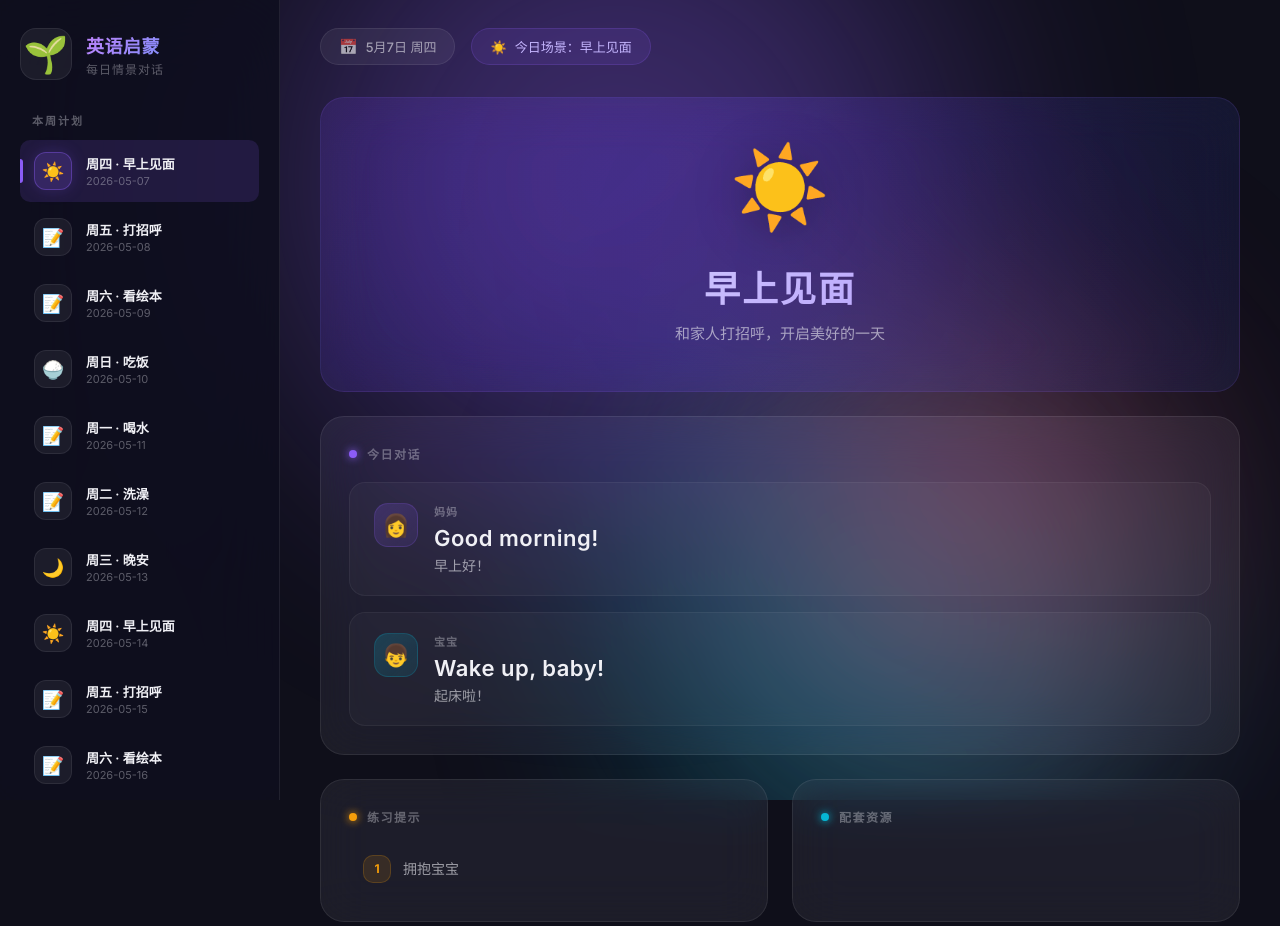
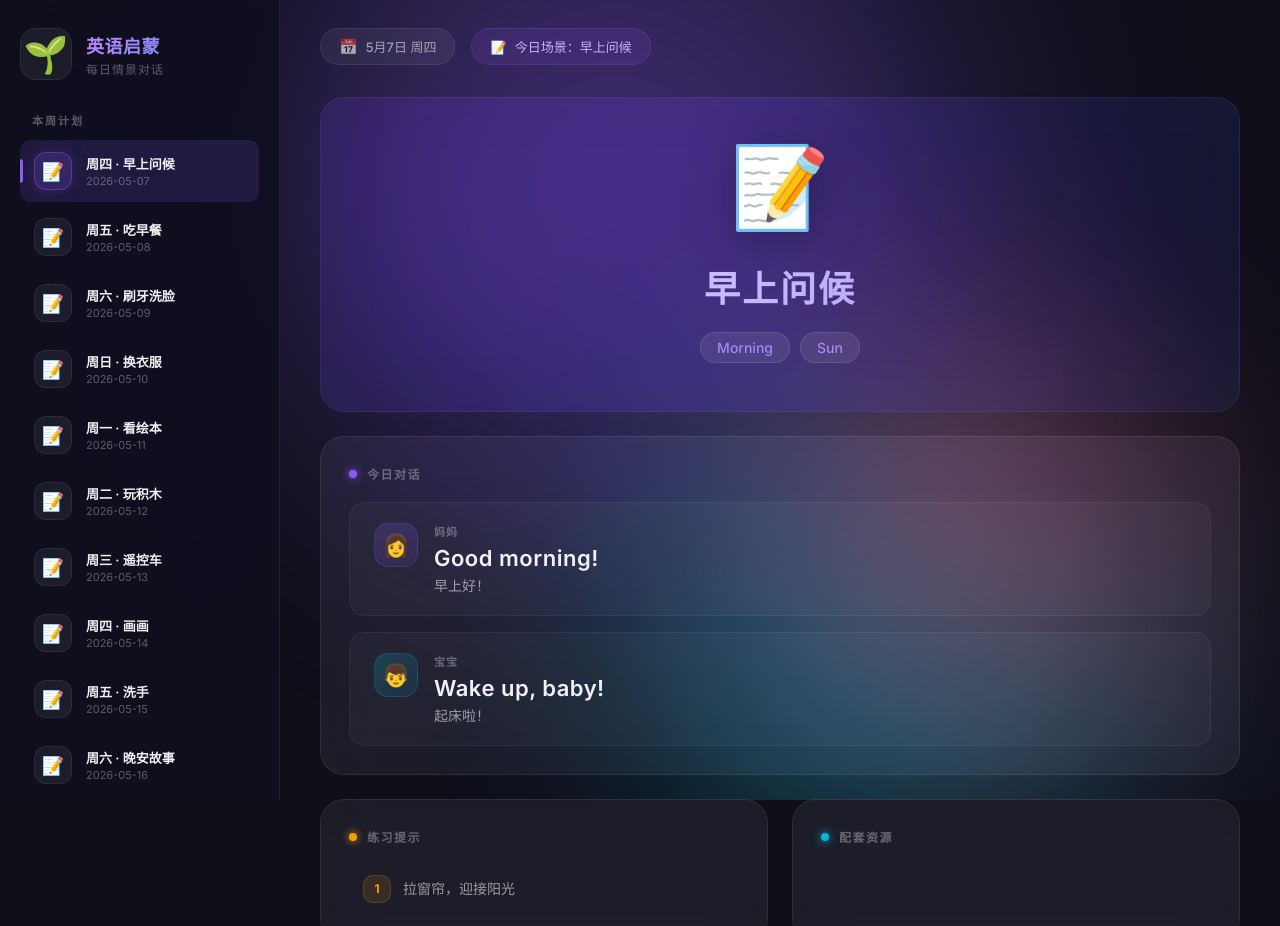
Before and after one commit to alexmayanjun-collab/ranran-en, a plain HTML site: page index.html in a window 1280 px wide. Shown: the top 926 px of the page. Drawn offline with Linux system fonts and the light colour scheme.

Commit message:
feat: implement 30-day non-repetitive learning sequence and UI word tags

```diff
--- a/app.js
+++ b/app.js
@@ -154,6 +154,14 @@ function renderContent() {
   document.getElementById('heroTitle').textContent = data.scene;
   document.getElementById('heroDesc').textContent = cfg.desc;
 
+  // Words
+  const wordsEl = document.getElementById('wordsList');
+  if (data.words) {
+    wordsEl.innerHTML = data.words.map(w => `<span class="word-tag">${w}</span>`).join('');
+  } else {
+    wordsEl.innerHTML = '';
+  }
+
   // Dialogs
   const dialogsEl = document.getElementById('dialogsList');
   dialogsEl.innerHTML = data.dialogs.map((d, i) => {
--- a/curriculum.js
+++ b/curriculum.js
@@ -1,19 +1,40 @@
-// 固定词汇学习路径 (Master Vocabulary List)
+// 30天全不重复学习路径 (Master Vocabulary List)
 const MASTER_SCHEDULE = [
-  // 阶段 1: 晨起与基础交互 (Day 1-10)
-  { scene: "早上见面", vocab: ["Good morning", "Wake up"], dialogs: [{ english: "Good morning!", chinese: "早上好！" }, { english: "Wake up, baby!", chinese: "起床啦！" }], tip: "拥抱宝宝", resources: [] },
-  { scene: "打招呼", vocab: ["Hi", "Hello"], dialogs: [{ english: "Hi, mommy!", chinese: "嗨，妈妈！" }, { english: "Hello, baby!", chinese: "你好，宝贝！" }], tip: "挥手示意", resources: [] },
-  { scene: "看绘本", vocab: ["Look", "Book"], dialogs: [{ english: "Look!", chinese: "看！" }, { english: "A nice book.", chinese: "好书。" }], tip: "指着书面", resources: [] },
-  // ... (简化展示，后续填满30天)
+  // 阶段 1: 晨起与家内活动 (Day 1-10)
+  { scene: "早上问候", icon: "☀️", words: ["Morning", "Sun"], dialogs: [{ english: "Good morning!", chinese: "早上好！" }, { english: "Wake up, baby!", chinese: "起床啦！" }], tip: "拉窗帘，迎接阳光" },
+  { scene: "吃早餐", icon: "🥛", words: ["Milk", "Bread"], dialogs: [{ english: "Drink your milk.", chinese: "喝牛奶。" }, { english: "Eat the bread.", chinese: "吃面包。" }], tip: "准备好健康早餐" },
+  { scene: "刷牙洗脸", icon: "🪥", words: ["Brush", "Teeth"], dialogs: [{ english: "Brush your teeth.", chinese: "刷牙。" }, { english: "Nice and clean.", chinese: "干净啦。" }], tip: "对着镜子一起刷" },
+  { scene: "换衣服", icon: "👕", words: ["Shirt", "Pants"], dialogs: [{ english: "Put on your shirt.", chinese: "穿上衬衫。" }, { english: "Put on your pants.", chinese: "穿上裤子。" }], tip: "鼓励自主穿衣" },
+  { scene: "看绘本", icon: "📖", words: ["Look", "Book"], dialogs: [{ english: "Read a book.", chinese: "看书。" }, { english: "It's a cat.", chinese: "这是猫咪。" }], tip: "模仿动物叫声" },
+  { scene: "玩积木", icon: "🧱", words: ["Blocks", "Build"], dialogs: [{ english: "Build a tower.", chinese: "搭高塔。" }, { english: "It's tall!", chinese: "好高啊！" }], tip: "比比谁搭得高" },
+  { scene: "遥控车", icon: "🏎️", words: ["Car", "Go fast"], dialogs: [{ english: "Drive the car.", chinese: "开车。" }, { english: "Go, go, go!", chinese: "快跑！" }], tip: "设置障碍物" },
+  { scene: "画画", icon: "🎨", words: ["Draw", "Color"], dialogs: [{ english: "Draw a circle.", chinese: "画个圆。" }, { english: "Use the red.", chinese: "用红色。" }], tip: "随意涂鸦" },
+  { scene: "洗手", icon: "🧼", words: ["Soap", "Wash"], dialogs: [{ english: "Wash your hands.", chinese: "洗洗手。" }, { english: "Soap bubbles.", chinese: "洗手液泡泡。" }], tip: "数数洗手时间" },
+  { scene: "晚安故事", icon: "🌙", words: ["Bed", "Sleep"], dialogs: [{ english: "Time for bed.", chinese: "睡觉时间到。" }, { english: "Sweet dreams.", chinese: "做个好梦。" }], tip: "轻声细语" },
 
-  // 阶段 2: 饮食与如厕 (Day 11-20)
-  { scene: "吃饭", vocab: ["Eat", "Yummy"], dialogs: [{ english: "Let's eat!", chinese: "吃饭吧！" }, { english: "Yummy!", chinese: "好吃！" }], tip: "坐好", resources: [] },
-  { scene: "喝水", vocab: ["Water", "Drink"], dialogs: [{ english: "Time for water!", chinese: "喝水啦！" }, { english: "Drink it.", chinese: "喝掉它。" }], tip: "递水杯", resources: [] },
+  // 阶段 2: 户外与探索 (Day 11-20)
+  { scene: "去公园", icon: "🌳", words: ["Park", "Tree"], dialogs: [{ english: "Go to the park.", chinese: "去公园。" }, { english: "See the tree.", chinese: "看树。" }], tip: "观察大自然" },
+  { scene: "天气预报", icon: "☁️", words: ["Weather", "Sunny"], dialogs: [{ english: "How's the weather?", chinese: "天气怎么样？" }, { english: "It's sunny.", chinese: "阳光灿烂。" }], tip: "指指窗外" },
+  { scene: "滑滑梯", icon: "🛝", words: ["Slide", "Down"], dialogs: [{ english: "Go down the slide.", chinese: "滑滑梯。" }, { english: "So fun!", chinese: "太好玩啦！" }], tip: "排队滑滑梯" },
+  { scene: "玩球", icon: "⚽", words: ["Ball", "Kick"], dialogs: [{ english: "Kick the ball.", chinese: "踢球。" }, { english: "Catch it!", chinese: "接住！" }], tip: "传球游戏" },
+  { scene: "看小鸟", icon: "🐦", words: ["Bird", "Fly"], dialogs: [{ english: "Look, a bird!", chinese: "看，小鸟！" }, { english: "It can fly.", chinese: "它会飞。" }], tip: "模仿翅膀" },
+  { scene: "去超市", icon: "🛒", words: ["Shop", "Buy"], dialogs: [{ english: "Let's go shopping.", chinese: "去购物。" }, { english: "Buy an apple.", chinese: "买个苹果。" }], tip: "认识购物清单" },
+  { scene: "坐小汽车", icon: "🚗", words: ["Car", "Ride"], dialogs: [{ english: "Get in the car.", chinese: "上车。" }, { english: "Let's go!", chinese: "出发！" }], tip: "系好安全带" },
+  { scene: "草地上走", icon: "🌿", words: ["Grass", "Walk"], dialogs: [{ english: "Walk on grass.", chinese: "草地上走。" }, { english: "Soft grass.", chinese: "软软的草。" }], tip: "脱鞋感受" },
+  { scene: "荡秋千", icon: "🪑", words: ["Swing", "Up"], dialogs: [{ english: "Swing up high.", chinese: "荡高高。" }, { english: "Push me!", chinese: "推我！" }], tip: "注意安全" },
+  { scene: "回家", icon: "🏠", words: ["Home", "Back"], dialogs: [{ english: "Time to go home.", chinese: "该回家啦。" }, { english: "Sweet home.", chinese: "温暖的家。" }], tip: "整理背包" },
 
-  // 阶段 3: 洗漱与晚安 (Day 21-30)
-  { scene: "洗澡", vocab: ["Bath", "Clean"], dialogs: [{ english: "Bath time!", chinese: "洗澡！" }, { english: "It's clean.", chinese: "洗干净了。" }], tip: "搓泡泡", resources: [] },
-  { scene: "晚安", vocab: ["Good night", "Sleep"], dialogs: [{ english: "Good night!", chinese: "晚安！" }, { english: "Time to sleep.", chinese: "睡觉时间到。" }], tip: "亲亲额头", resources: [] }
+  // 阶段 3: 情感与日常需求 (Day 21-30)
+  { scene: "肚子饿", icon: "😋", words: ["Hungry", "Food"], dialogs: [{ english: "I am hungry.", chinese: "我饿了。" }, { english: "What to eat?", chinese: "吃什么？" }], tip: "表达需求" },
+  { scene: "要喝水", icon: "💧", words: ["Thirsty", "Water"], dialogs: [{ english: "I am thirsty.", chinese: "我渴了。" }, { english: "Drink water.", chinese: "喝水。" }], tip: "自主拿水杯" },
+  { scene: "上厕所", icon: "🚽", words: ["Potty", "Toilet"], dialogs: [{ english: "I need potty.", chinese: "要上厕所。" }, { english: "Go please.", chinese: "请去吧。" }], tip: "及时引导" },
+  { scene: "开心", icon: "😊", words: ["Happy", "Smile"], dialogs: [{ english: "Are you happy?", chinese: "开心吗？" }, { english: "I am happy.", chinese: "我很开心。" }], tip: "展示笑容" },
+  { scene: "难过", icon: "😢", words: ["Sad", "Hug"], dialogs: [{ english: "Don't be sad.", chinese: "别难过。" }, { english: "Give a hug.", chinese: "抱抱。" }], tip: "安抚情绪" },
+  { scene: "分享玩具", icon: "🧸", words: ["Share", "Toy"], dialogs: [{ english: "Share the toy.", chinese: "分享玩具。" }, { english: "For you.", chinese: "给你。" }], tip: "练习礼貌" },
+  { scene: "帮忙妈妈", icon: "💪", words: ["Help", "Good job"], dialogs: [{ english: "Let me help.", chinese: "我来帮忙。" }, { english: "Good job!", chinese: "做得好！" }], tip: "鼓励参与" },
+  { scene: "好朋友", icon: "👫", words: ["Friend", "Play"], dialogs: [{ english: "Play with me.", chinese: "和我玩。" }, { english: "My friend.", chinese: "我的朋友。" }], tip: "学会社交" },
+  { scene: "说谢谢", icon: "🙏", words: ["Thank you", "Welcome"], dialogs: [{ english: "Thank you.", chinese: "谢谢。" }, { english: "You're welcome.", chinese: "不客气。" }], tip: "礼貌用语" },
+  { scene: "说晚安", icon: "💤", words: ["Night", "Dream"], dialogs: [{ english: "Sleep tight.", chinese: "睡个好觉。" }, { english: "See you tomorrow.", chinese: "明天见。" }], tip: "睡前仪式" }
 ];
 
-// 为了完成 30 天，我们可以通过循环和扩展 MASTER_SCHEDULE 来生成
 const curriculumLibrary = MASTER_SCHEDULE;
--- a/index.html
+++ b/index.html
@@ -76,6 +76,7 @@
           <div class="hero-icon" id="heroIcon">☀️</div>
           <h1 class="hero-title" id="heroTitle">早上见面</h1>
           <p class="hero-desc" id="heroDesc">和家人打招呼，开启美好的一天</p>
+          <div id="wordsList" class="words-list"></div>
         </section>
 
         <!-- Dialogs card -->
--- a/style.css
+++ b/style.css
@@ -433,6 +433,25 @@ body {
   color: var(--text-secondary);
   position: relative;
   z-index: 1;
+}
+
+/* Words list */
+.words-list {
+  display: flex;
+  flex-wrap: wrap;
+  justify-content: center;
+  gap: 10px;
+  margin-top: 20px;
+}
+
+.word-tag {
+  background: rgba(255,255,255,0.08);
+  border: 1px solid rgba(255,255,255,0.12);
+  padding: 6px 16px;
+  border-radius: 100px;
+  font-size: 14px;
+  color: #a78bfa;
+  font-weight: 500;
 }
 
 /* ===== Dialogs Card ===== */
```
